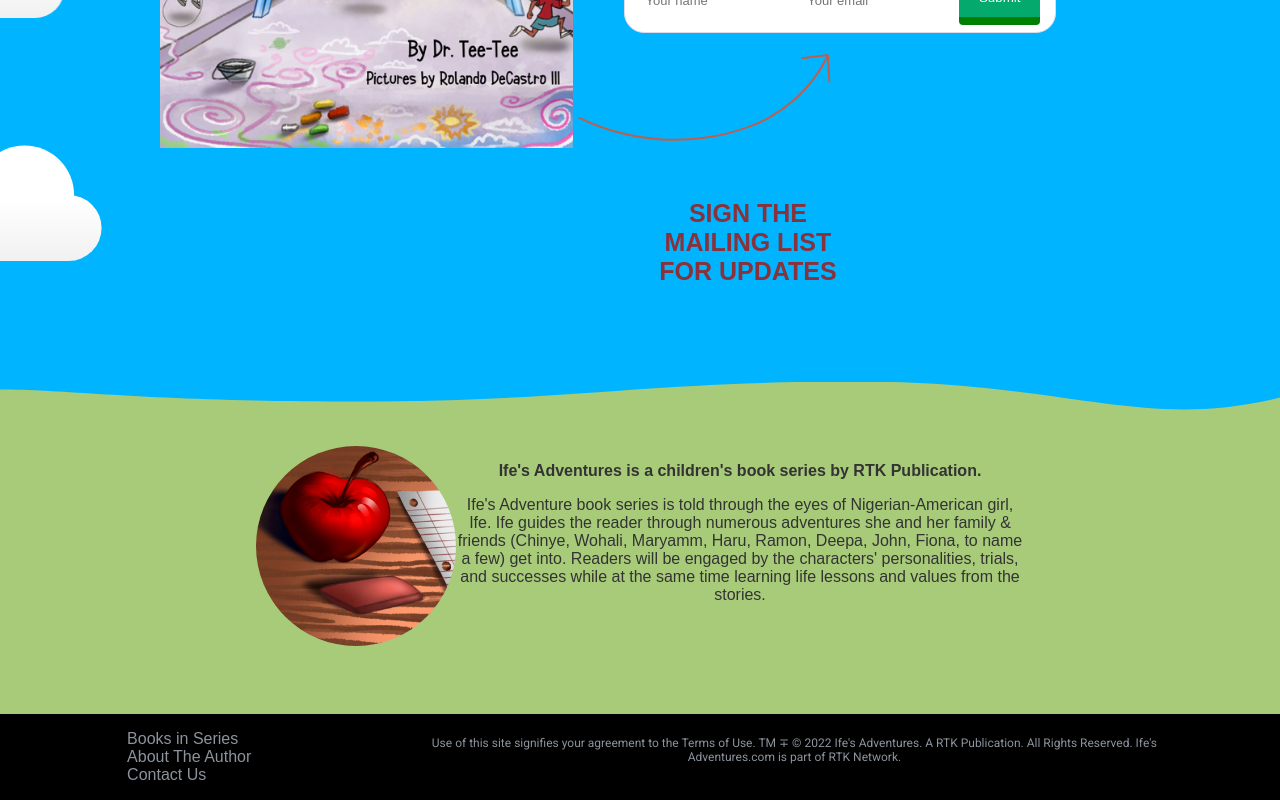
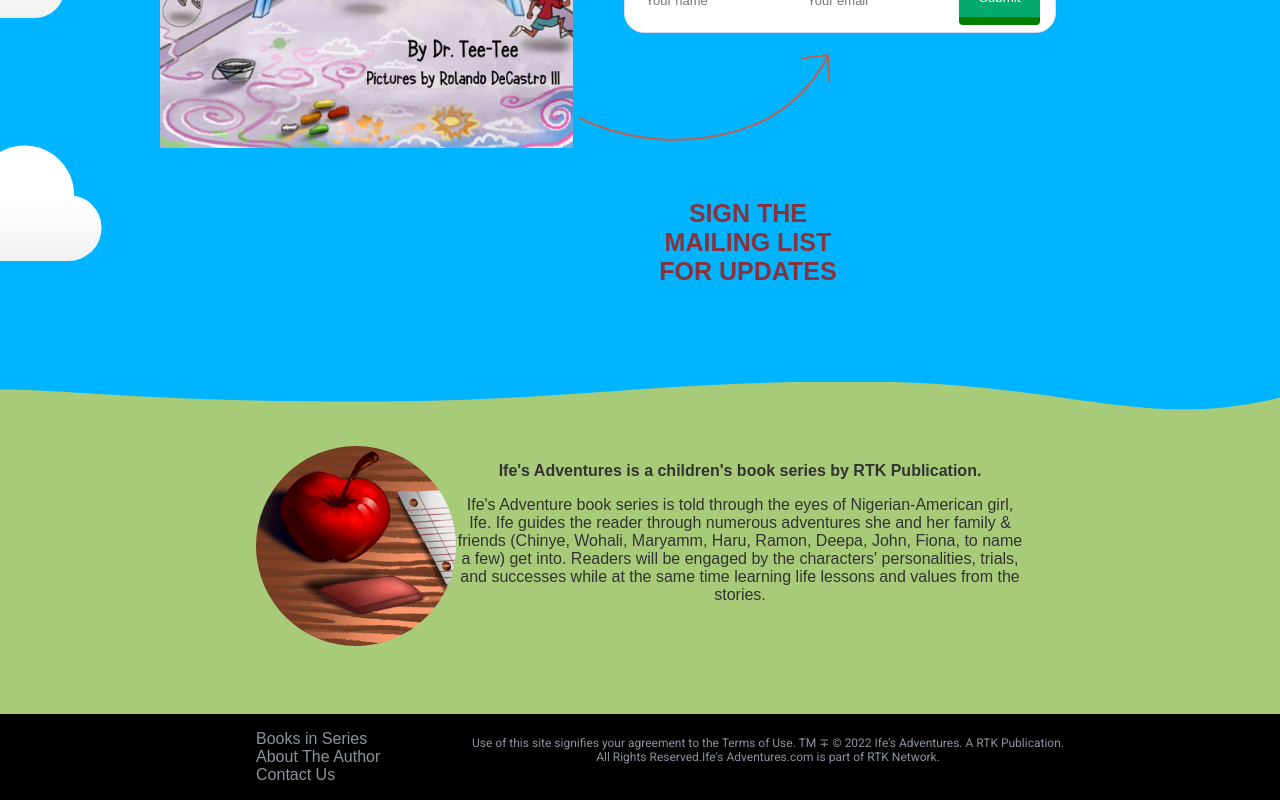
Before and after one commit to ebisLab/ife-adventures, a React (Create React App) app: page / in a window 1280 px wide. Shown: the part 412-1212 px from the top of the page. Built offline with nearby package versions, Linux system fonts and the light colour scheme; a web font is replaced by a local one.

Commit message:
footer styling

```diff
--- a/src/App.css
+++ b/src/App.css
@@ -71,3 +71,7 @@
   border-bottom: 6px solid green;
   transition: all .1s ease-in;
 }
+
+.footerLink a:hover{
+  color: #b9cfe9;
+}
--- a/src/Footer/Footer.js
+++ b/src/Footer/Footer.js
@@ -5,8 +5,9 @@
 
 export default function Footer() {
   return (
-  <div style={{backgroundColor: 'black'}} ><div style={{backgroundColor: 'black', display: 'inline-flex'}}>
-      <div style={{color: 'white', width:"33%"}}>
+  <div style={{backgroundColor: 'black'}} >
+    <div style={{backgroundColor: 'black', display: 'inline-flex', width: '100%', justifyContent: 'center'}}>
+      <div style={{color: 'white', width:'20%'}}>
           {/* <ul style={{listStyleType: 'none'}}>
               <li><a href="">Privacy Policy</a></li>
               <li><a href=""></a>Terms of Use</li>
@@ -22,7 +23,8 @@
       </div>
       <div style={{color: '#8b939c', fontSize:'12px', fontFamily: "'Roboto', sans-serif", paddingTop:'10px'}}>
           <p>Use of this site signifies your agreement to the Terms of Use. TM ∓ © 2022 {title}. A {author} Publication.
-          All Rights Reserved. {title}.com is part of {author} Network.</p>
+          <br/>All Rights Reserved.
+          {title}.com is part of {author} Network.</p>
       </div>
 
   </div>
```
